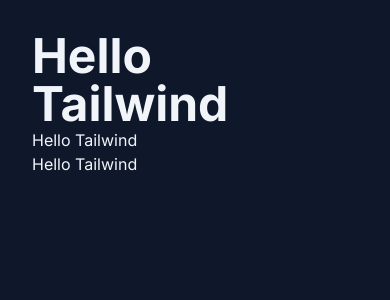
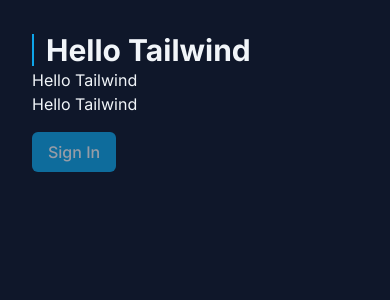
Before and after one commit to m4rcaoferole/mastery-tailwind, a Next.js app: page / in a window 390 px wide. Shown: the top 300 px of the page. Built offline with nearby package versions, Linux system fonts and the light colour scheme.

Commit message:
Responsive and BreakPoints

```diff
--- a/src/app/page.tsx
+++ b/src/app/page.tsx
@@ -1,9 +1,17 @@
 export default function Home() {
   return (
     <div className="p-8 bg-slate-900 text-slate-100 h-screen">
-      <h1 className="font-bold text-5xl"> Hello Tailwind</h1>
+      <h1 className="font-bold text-3xl sm:text-5xl lg:text-6xl flex items-center gap-3 before:w-0.5 before:h-8 before:bg-sky-500">
+        Hello Tailwind
+      </h1>
       <h2> Hello Tailwind</h2>
       <p> Hello Tailwind</p>
+      <button
+        disabled
+        className="bg-sky-500 px-4 py-2 rounded-md font-medium mt-4 enabled:hover:bg-sky-600 disabled:opacity-60 disabled:cursor-not-allowed"
+      >
+        Sign In
+      </button>
     </div>
   );
 }
```
